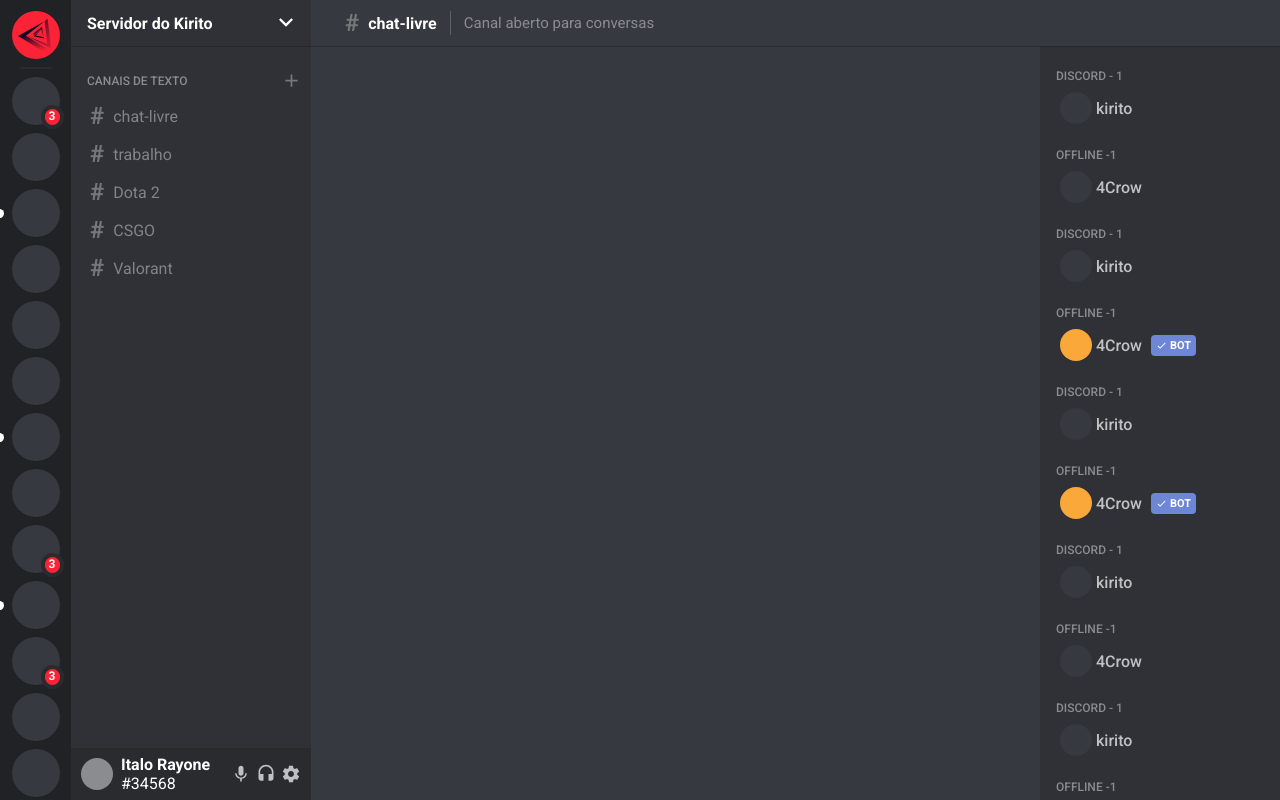
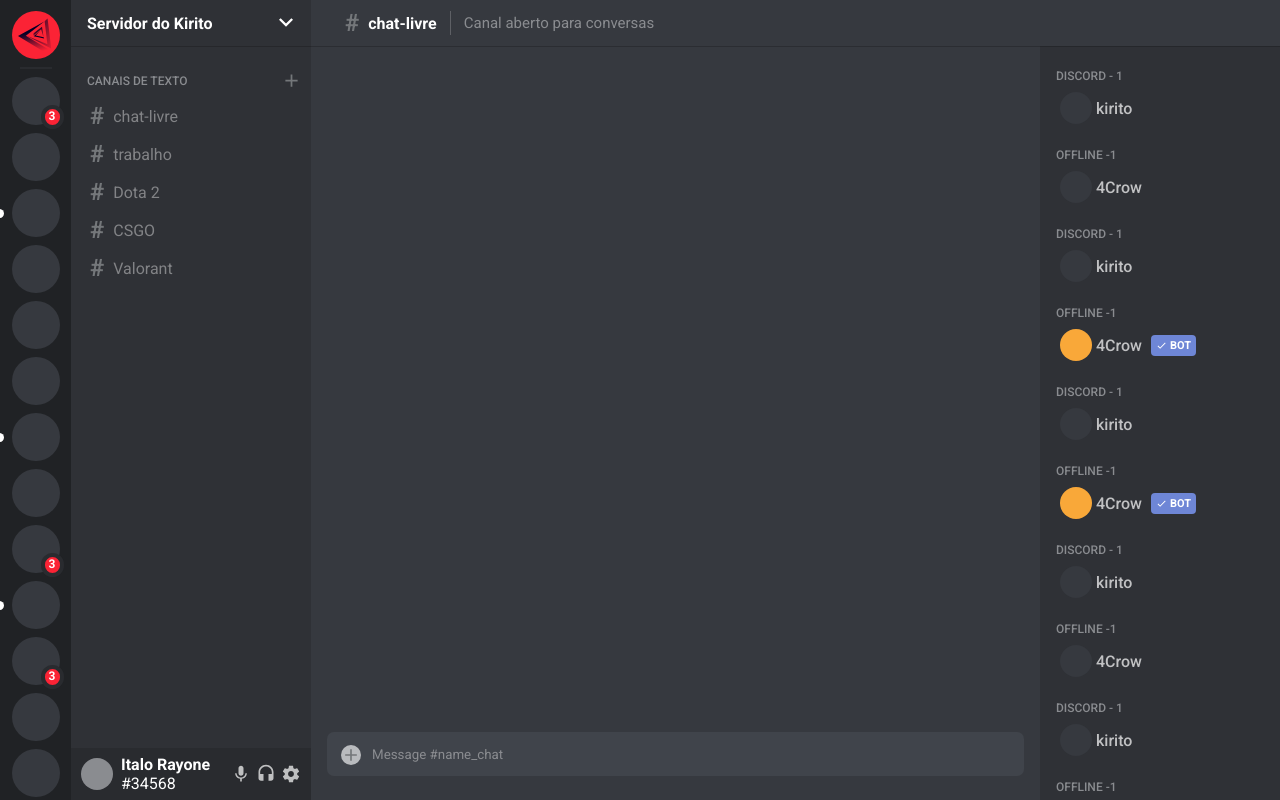
Before and after one commit to rayoneitalo/discord, a React (Create React App) app: page / in a window 1280 px wide. Built offline with nearby package versions, Linux system fonts and the light colour scheme.

Commit message:
add chat message in ChannelData

```diff
--- a/src/components/ChannelData/index.tsx
+++ b/src/components/ChannelData/index.tsx
@@ -1,9 +1,15 @@
 import React from 'react';
-import { Container } from './styles';
+import { Container, Messages, InputWrapper, Input, InputIcon } from './styles';
 
 const ChannelData: React.FC = () => {
   return (
     <Container>
+      <Messages />
+
+      <InputWrapper>
+        <Input type="text" placeholder="Message #name_chat" />
+        <InputIcon />
+      </InputWrapper>
     </Container>
   );
 }
--- a/src/components/ChannelData/styles.ts
+++ b/src/components/ChannelData/styles.ts
@@ -1,8 +1,78 @@
 import styled from 'styled-components';
+import { MdAdd } from 'react-icons/md';
 
 export const Container = styled.div`
   grid-area: CD;
   display: flex;
   background-color: var(--primary);
   flex-direction: column;
+  justify-content: space-between;
 `;
+
+export const Messages = styled.div`
+  padding: 20px 0;
+  display: flex;
+  flex-direction: column;
+  max-height: calc(100vh - 46px - 68px);
+  overflow-y: scroll;
+
+  ::-webkit-scrollbar {
+    width: 4px;
+}
+
+  scrollbar-width: none;
+
+::-webkit-scrollbar-thumb {
+  background-color: var(--notification);
+  border-radius: 4px;
+}
+
+::-webkit-scrollbar-track {
+  background-color: var(--tertiary);
+}
+
+`;
+
+export const InputWrapper = styled.div`
+  width: 100%;
+  padding: 0 16px;
+
+`;
+
+export const Input = styled.input`
+  width: 100%;
+  height: 44px;
+  padding: 0 9px 0 45px;
+  border-radius: 7px;
+  color: var(--white);
+  background-color: var(--chat-input);
+  position: relative;
+  transition: .1s all;
+
+
+  &::placeholder {
+    color: var(--gray);
+  }
+
+  ~ svg {
+    position: relative;
+    top: -45%;
+    left: 14px;
+    transition: 180ms ease-in-out;
+  }
+`;
+
+export const InputIcon = styled(MdAdd)`
+  width: 20px;
+  height: 20px;
+  color: var(--symbol);
+  border-radius: 50%;
+  background-color: #b9bbbe;
+  cursor: pointer;
+  transition: .1s all;
+
+  &:hover {
+    background-color: #e3e5e8;
+  }
+
+`;
--- a/src/components/ChannelInfo/styles.ts
+++ b/src/components/ChannelInfo/styles.ts
@@ -1,5 +1,4 @@
 import styled from 'styled-components';
-import { MdTextsms } from 'react-icons/md';
 
 export const Container = styled.div`
   grid-area: CI;
```
